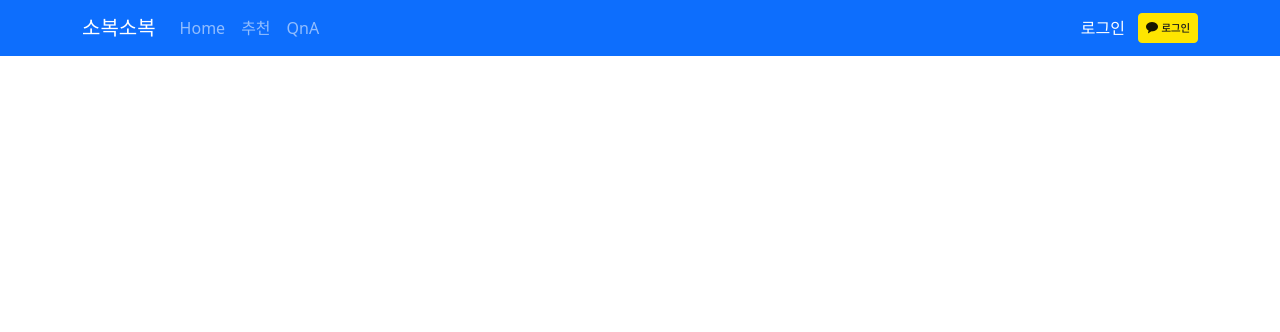
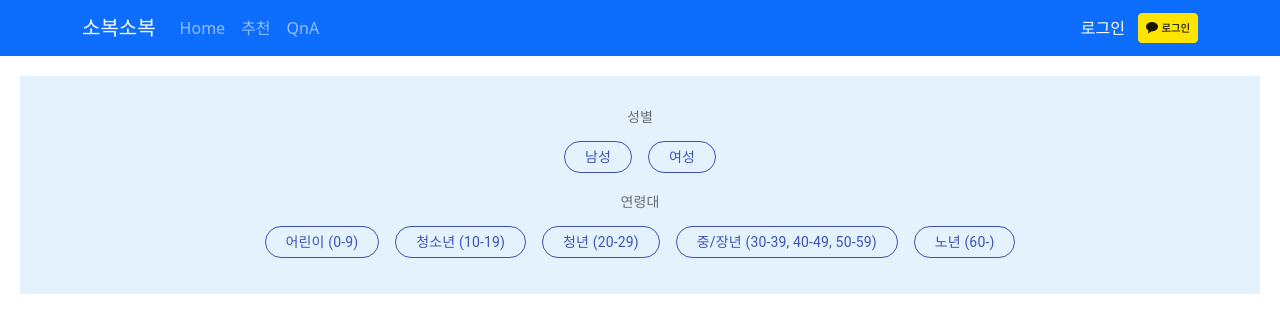
Before and after one commit to seongbiny/soboksobok, a React (Create React App) app in the folder frontend/: page /filter in a window 1280 px wide. Shown: the top 332 px of the page. Built offline with nearby package versions, Linux system fonts and the light colour scheme.

Commit message:
[S06P22C205-36] feat: 정보 입력 페이지 UI 구현

```diff
--- a/frontend/src/App.js
+++ b/frontend/src/App.js
@@ -6,9 +6,8 @@ import Main from './pages/Main.jsx';
 import Auth from './pages/OAuth.jsx';
 import Qna from './pages/Qna.jsx';
 import QnaCreate from './pages/QnaCreate.jsx';
-import Search from "./pages/Search";
-
-
+import Search from './pages/Search';
+import CustomFilter from './pages/CustomFilter';
 
 function App() {
   return (
@@ -30,7 +29,10 @@ function App() {
         <Route path="/search" element={<Search />} />
       </Routes>
       <Routes>
-        <Route path="/QnaCreate" element={<QnaCreate/>} />
+        <Route path="/QnaCreate" element={<QnaCreate />} />
+      </Routes>
+      <Routes>
+        <Route path="/filter" element={<CustomFilter />} />
       </Routes>
     </div>
   );
--- /dev/null
+++ b/frontend/src/MultipleSelectChips.js
@@ -0,0 +1,98 @@
+// dependencies 설치
+// npm install @material-ui/core
+//npm install --save prop-types
+
+import React from 'react';
+import PropTypes from 'prop-types';
+
+import { makeStyles, FormLabel, Chip, Typography, FormHelperText } from '@material-ui/core';
+
+const useStyles = makeStyles((theme) => ({
+  container: {
+    margin: '.5rem 0 .5rem',
+    textAlign: 'center',
+  },
+  chipsDiv: {
+    marginTop: '.3rem',
+  },
+  chip: {
+    margin: '.5rem',
+    padding: '0.5rem',
+  },
+  formHelperText: {
+    textAlign: 'center',
+  },
+}));
+
+// 1.0.5
+
+const MultipleSelectChips = ({ value, setValue, options, label, error, setError }) => {
+  const classes = useStyles();
+
+  const handleClick = (clickedValue) => {
+    if (setError) {
+      setError('');
+    }
+    if (value.find((e) => e === clickedValue)) {
+      const index = value.findIndex((e) => e === clickedValue);
+      let arr = [...value];
+      arr.splice(index, 1);
+      setValue(arr);
+    } else {
+      setValue([...value, clickedValue]);
+    }
+  };
+
+  return (
+    <>
+      <div className={classes.container}>
+        {label && (
+          <FormLabel error={Boolean(error)}>
+            <Typography variant="body2">{`${label}${value.length ? ':' : ''} ${options
+              .filter((option) => value.indexOf(option.value) !== -1)
+              .map((option) => option.label)
+              .join(', ')}`}</Typography>
+          </FormLabel>
+        )}
+        {Boolean(error) && (
+          <FormHelperText className={classes.formHelperText} error={Boolean(error)}>
+            {error}
+          </FormHelperText>
+        )}
+        <div className={classes.chipsDiv}>
+          {options && options.length
+            ? options.map((option, i) => (
+                <Chip
+                  icon={option.icon}
+                  className={classes.chip}
+                  key={i}
+                  color="primary"
+                  variant={value.find((e) => e === option.value) ? 'default' : 'outlined'}
+                  label={<Typography variant="body2">{`${option.label}`}</Typography>}
+                  clickable
+                  onClick={() => handleClick(option.value)}
+                />
+              ))
+            : null}
+        </div>
+      </div>
+    </>
+  );
+};
+
+MultipleSelectChips.propTypes = {
+  label: PropTypes.string,
+  value: PropTypes.array.isRequired,
+  setValue: PropTypes.func.isRequired,
+  options: PropTypes.arrayOf(
+    PropTypes.shape({
+      label: PropTypes.string.isRequired,
+      value: PropTypes.oneOfType([PropTypes.string, PropTypes.number]).isRequired,
+      icon: PropTypes.node,
+    })
+  ).isRequired,
+  error: PropTypes.string,
+  setError: PropTypes.func,
+};
+
+export default MultipleSelectChips;
--- /dev/null
+++ b/frontend/src/pages/CustomFilter.jsx
@@ -0,0 +1,52 @@
+import React, { useState } from 'react';
+import MultipleSelectChips from '../MultipleSelectChips.js';
+
+import styled from 'styled-components';
+
+const 소개 = styled.div`
+  margin: 20px;
+  padding: 20px;
+  background-color: #e3f2fd;
+`;
+
+function CustomFilter() {
+  const [g_value, setGenderValue] = useState([]);
+  const [value, setValue] = useState([]);
+  const [error, setError] = useState('');
+  const gender = [
+    { label: '남성', g_value: 1 },
+    { label: '여성', g_value: 2 },
+  ];
+  const age_range = [
+    { label: '어린이 (0-9)', value: 1 },
+    { label: '청소년 (10-19)', value: 2 },
+    { label: '청년 (20-29)', value: 3 },
+    { label: '중/장년 (30-39, 40-49, 50-59)', value: 4 },
+    { label: '노년 (60-)', value: 5 },
+  ];
+
+  return (
+    <div>
+      <소개>
+        <MultipleSelectChips
+          label="성별"
+          value={g_value}
+          setValue={setGenderValue}
+          options={gender}
+          error={error}
+          setError={setError}
+        />
+        <MultipleSelectChips
+          label="연령대"
+          value={value}
+          setValue={setValue}
+          options={age_range}
+          error={error}
+          setError={setError}
+        />
+      </소개>
+    </div>
+  );
+}
+
+export default CustomFilter;
```
